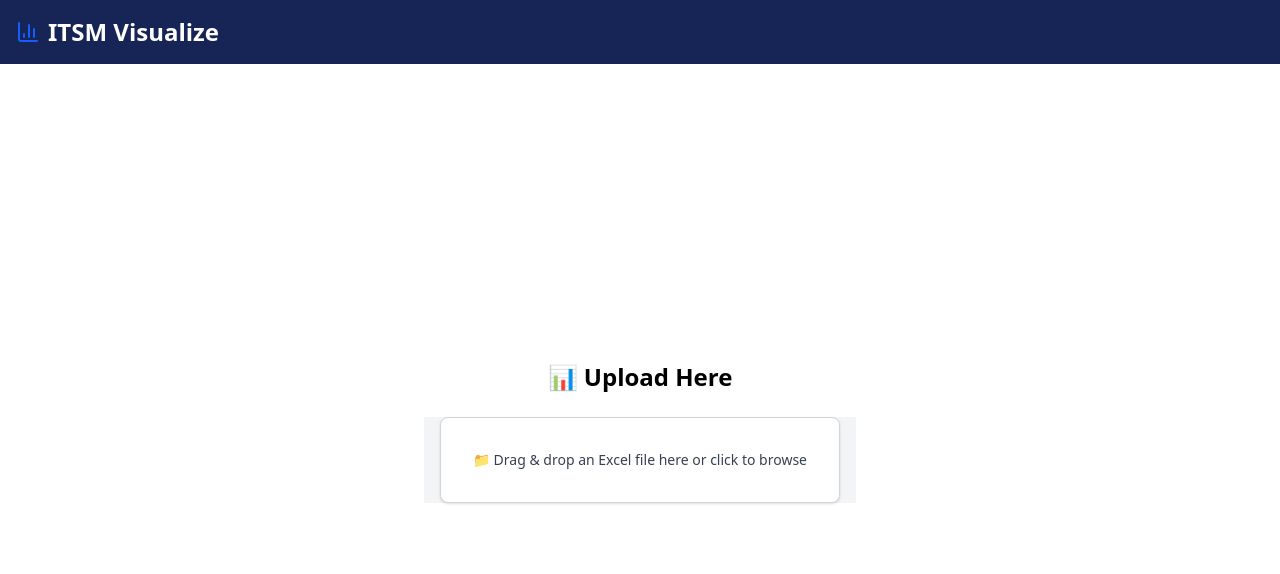
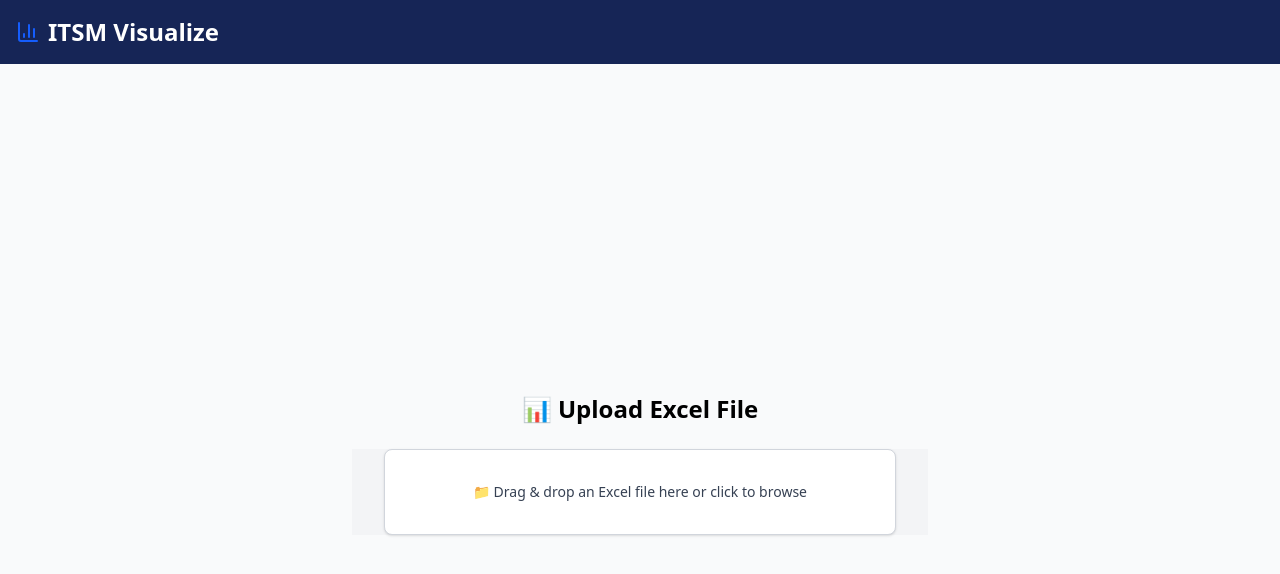
Before and after one commit to agamm-vitooo/sheetstats, a Next.js app: page / in a window 1280 px wide. Shown: the top 574 px of the page. Built offline with nearby package versions, Linux system fonts and the light colour scheme.

Commit message:
5th commit

```diff
--- a/src/app/page.tsx
+++ b/src/app/page.tsx
@@ -5,7 +5,7 @@ import { useRef, useState } from 'react';
 import FileUpload from '../components/FileUpload';
 import SheetPicker from '../components/SheetPicker';
 import { useDataStore } from '../stores/dataStore';
-import type { SheetMap, SheetData } from '../types';
+import type { SheetMap, SheetData, SheetCell } from '../types';
 
 export default function Home() {
   const [sheets, setSheets] = useState<SheetMap>({});
@@ -14,22 +14,26 @@ export default function Home() {
   const router = useRouter();
 
   const handleSheetPick = (data: SheetData) => {
-    const [headerRow, ...rows] = data;
+    const [rawHeaderRow, ...rows] = data;
+
+    // Filter agar hanya header string yang diambil
+    const headerRow = rawHeaderRow.filter((cell): cell is string => typeof cell === 'string');
 
     setData(headerRow, rows);
 
-    setTimeout(() => {
-      router.push('/charts');
-    }, 200);
+    router.push('/charts');
   };
 
   return (
-    <main className="flex flex-col items-center justify-center p-6 text-center flex-grow">
-      <div ref={headerRef}>
-        <h1 className="text-2xl font-bold mb-6 text-black">📊 Upload Here</h1>
+    <main className="flex flex-col items-center justify-center p-6 text-center min-h-screen bg-gray-50">
+      <div ref={headerRef} className="w-full max-w-xl">
+        <h1 className="text-2xl font-bold mb-6 text-black">📊 Upload Excel File</h1>
+
         <FileUpload onParse={setSheets} />
+
         {Object.keys(sheets).length > 0 && (
-          <div className="mt-4">
+          <div className="mt-6">
+            <p className="text-sm text-gray-600 mb-2">Select a sheet to visualize:</p>
             <SheetPicker sheets={sheets} onPick={handleSheetPick} />
           </div>
         )}
```
